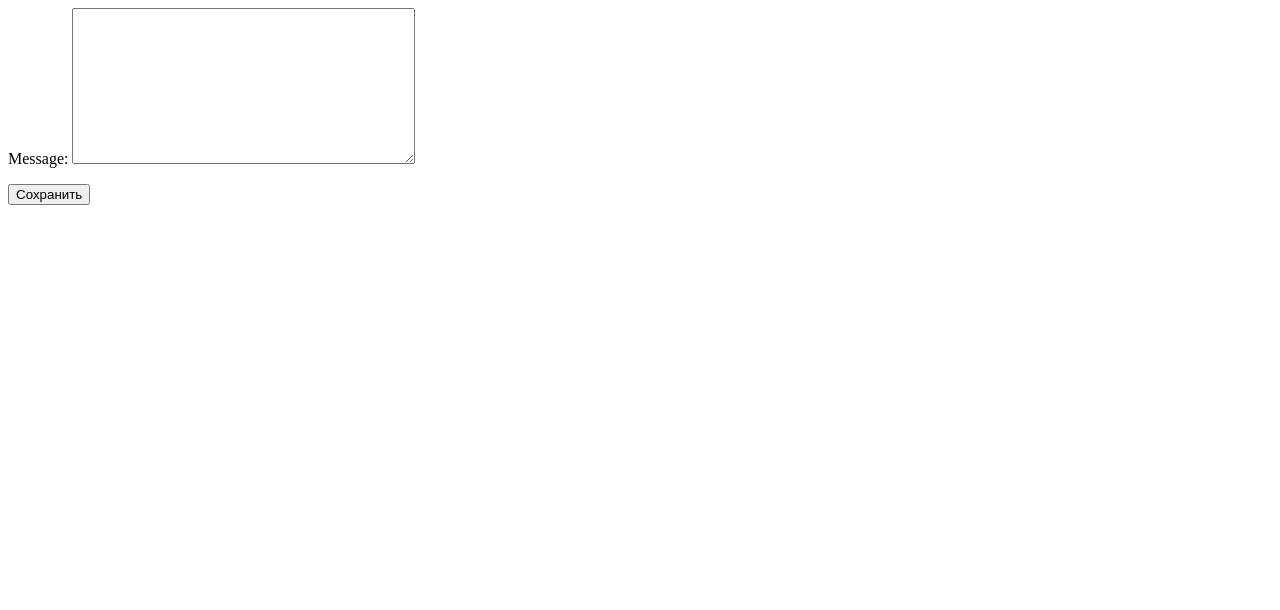
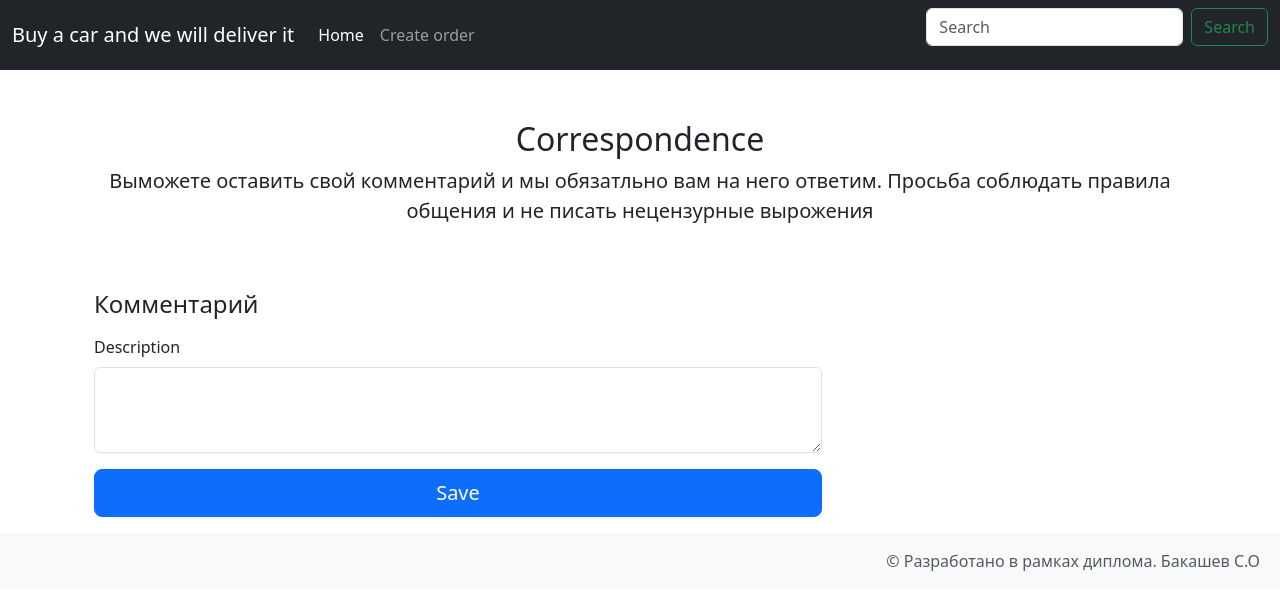
Before and after one commit to Bakashev/tms_diplom, a Django app: page /client/1/create_correspondance/ in a window 1280 px wide. Shown: the top 610 px of the page. Run offline with Django 4.2, Linux system fonts and the light colour scheme; some libraries are stand-ins or nearby versions.

Commit message:
add template create_correspondence with bootstrap5

```diff
--- a/templates/create_correspondance.html
+++ b/templates/create_correspondance.html
@@ -1,15 +1,52 @@
+{% extends 'base.html' %}
 {% load crispy_forms_filters %}
 {% load crispy_forms_tags %}
 
 {% block content %}
 
-    <form enctype="multipart/form-data" action="" method="post"  >
-    {% csrf_token %}
-        {{form.as_p}}
+    <!--Вставка -->
+
+         <div class="container">
+
+            <div class="py-5 text-center">
+
+              <h2>Correspondence</h2>
+              <p class="lead">Выможете оставить свой комментарий и мы обязатльно вам на него ответим.
+                  Просьба соблюдать правила общения и не писать нецензурные вырожения</p>
+            </div>
+
+            <!-- отсюда убрал-->
+
+              <div class="col-md-7 col-lg-8">
+
+                <h4 class="mb-3">Комментарий</h4>
+
+                  <div class="row g-3">
+                  <form enctype="multipart/form-data" action="" method="post">
+                    {% csrf_token %}
+                    <div class="mb-3">
+                        <label for="id_message" class="form-label">Description</label>
+                        <textarea class="form-control" id="id_message" rows="3" name="message"></textarea>
+                    </div>
+                    <button class="w-100 btn btn-primary btn-lg" type="submit">Save</button>
+                   </form>
+
+                </div>
+           </div>
 
 
-    <input type="submit" value="Сохранить" />
 
-    </form>
+                 </div>
+
+    </div>
+
+
+
+
+
+
+    <!-- End -->
+
+
 
 {% endblock content %}
```
